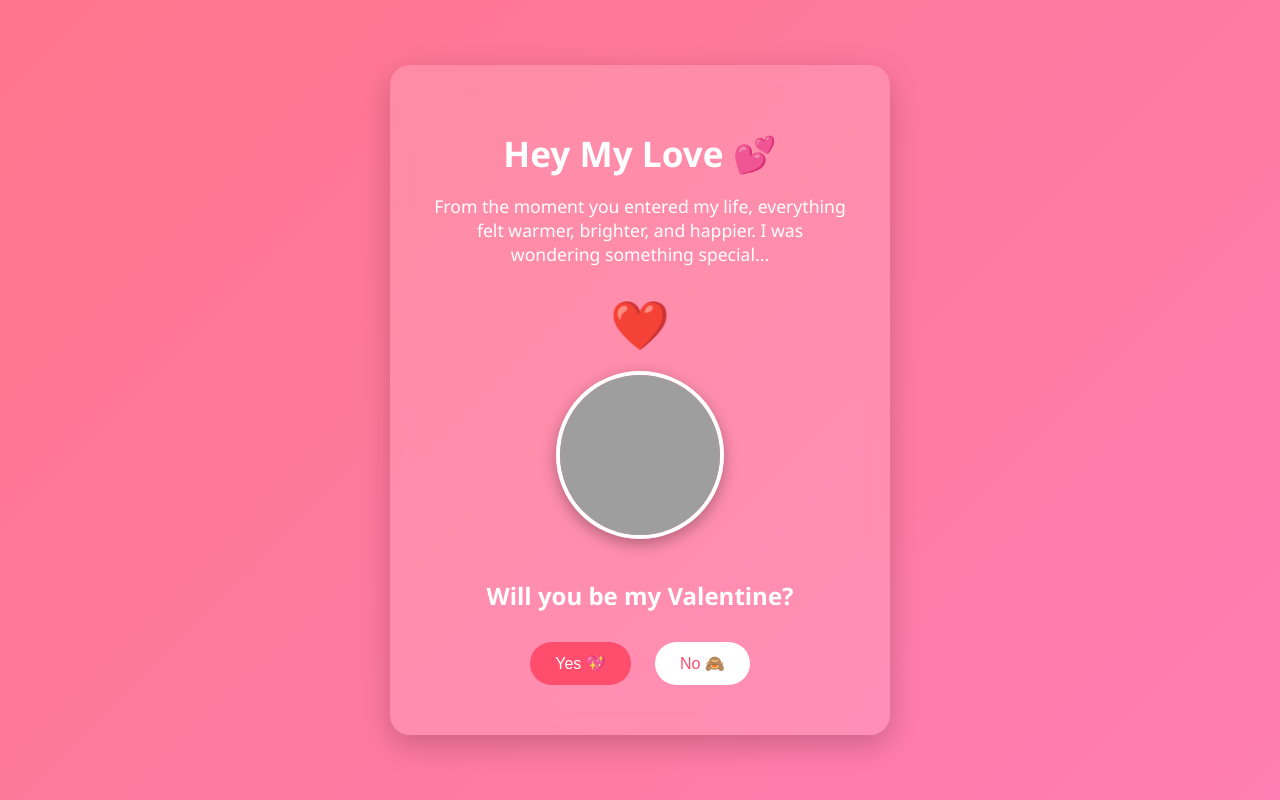
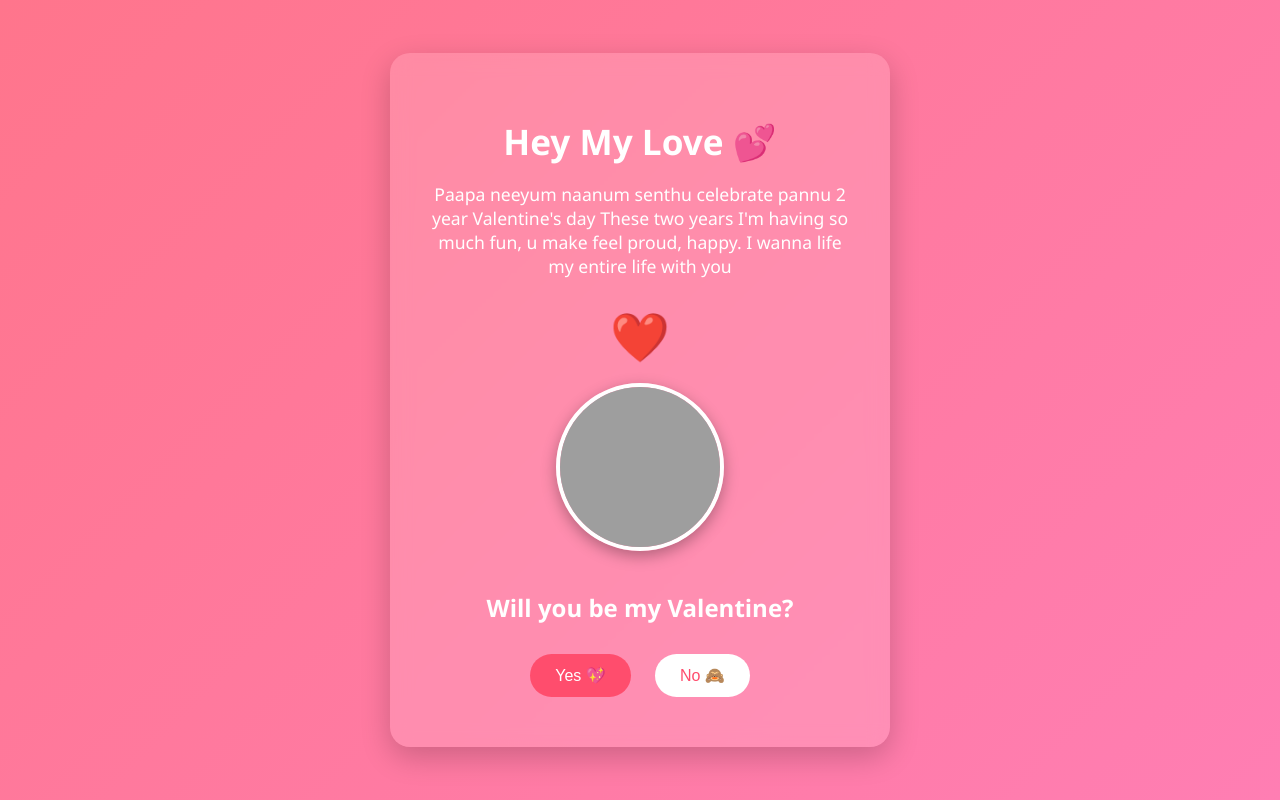
Before and after one commit to Pradeep-Senthilkumar/valentines_day, a plain HTML site: page index.html in a window 1280 px wide. Drawn offline with Linux system fonts and the light colour scheme; grey boxes are pictures that could not be loaded.

Commit message:
Update index.html

```diff
--- a/index.html
+++ b/index.html
@@ -2,7 +2,7 @@
 <html lang="en">
 <head>
   <meta charset="UTF-8" />
-  <title>Will You Be My Valentine?</title>
+  <title>Eppdi massah irruka?</title>
   <style>
     body {
       margin: 0;
@@ -87,8 +87,8 @@
 
     <!-- EDIT MESSAGE HERE -->
     <p contenteditable="true">
-      From the moment you entered my life, everything felt warmer, brighter, and happier.
-      I was wondering something special...
+      Paapa neeyum naanum senthu celebrate pannu 2 year Valentine's day
+      These two years I'm having so much fun, u make feel proud, happy. I wanna life my entire life with you
     </p>
 
     <div class="heart">❤️</div>
```
